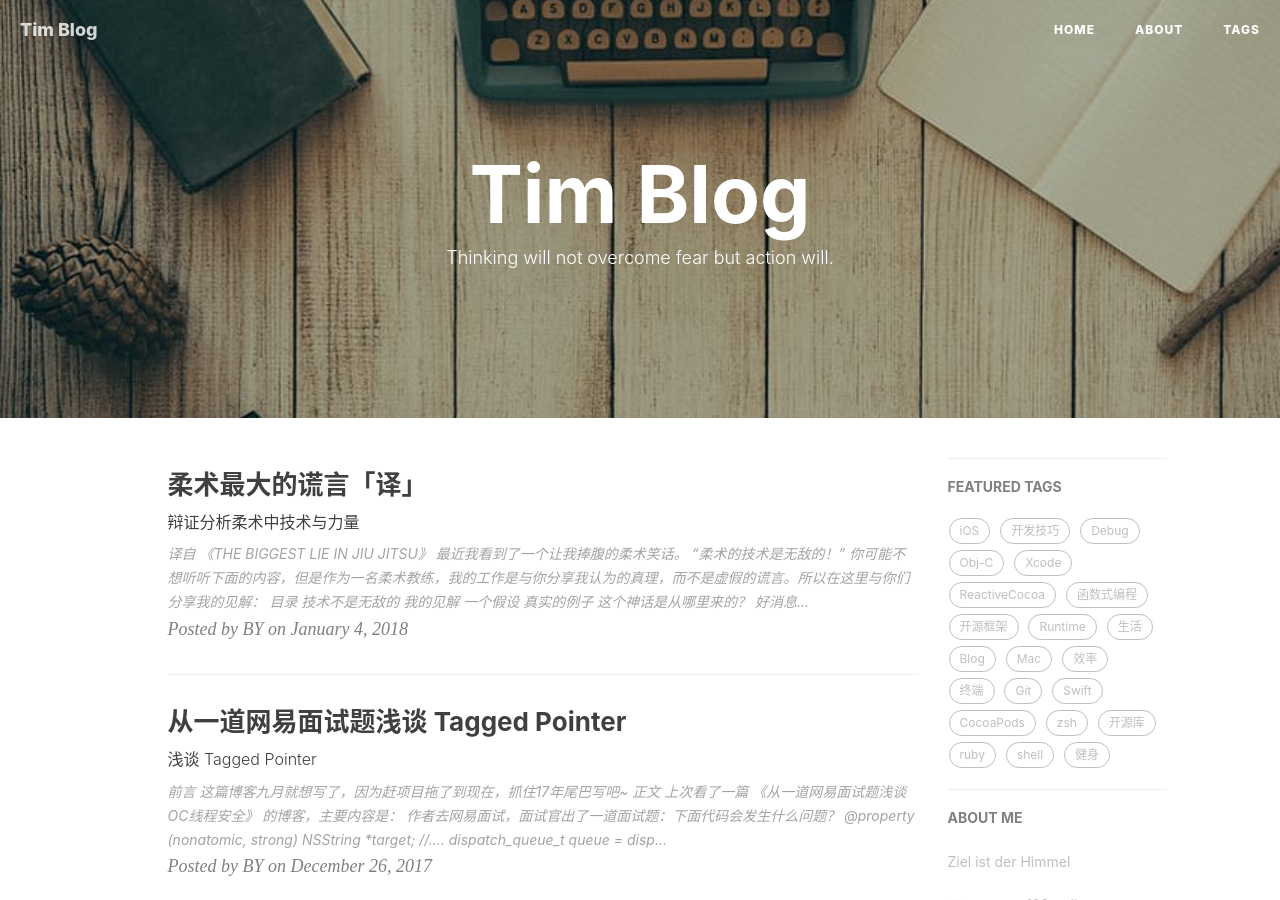
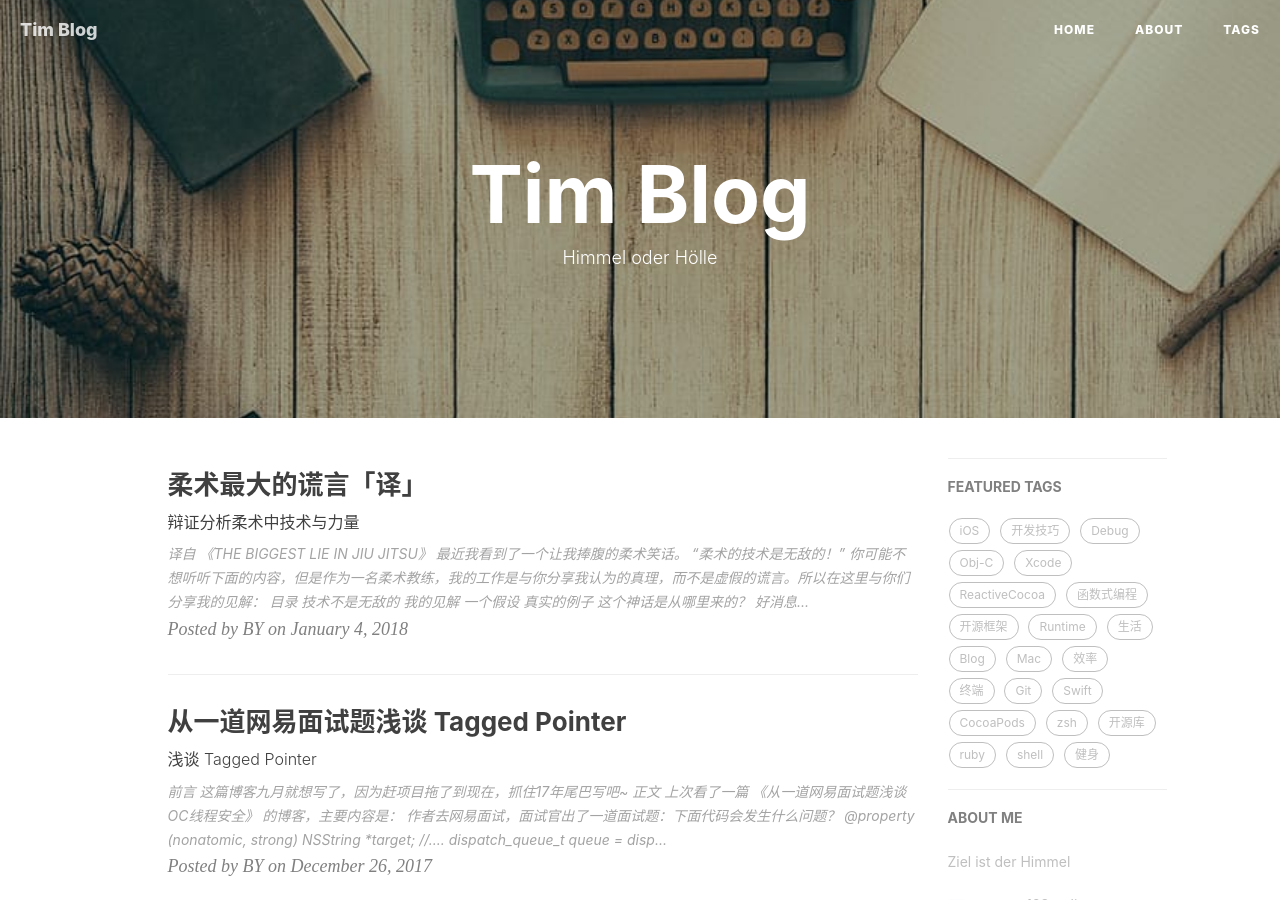
Before and after one commit to neverset123/YWHome, a Jekyll site: the page built from index.html, in a window 1280 px wide and 900 px high. Built offline with Jekyll 4.4.1, drawn with Linux system fonts in a browser that asks for light colours; nearby versions of some CDN libraries; the list of posts is cut into pages by our own code; comment, search, counter and statistics services are not loaded.

Commit message:
Update index.html

```diff
--- a/index.html
+++ b/index.html
@@ -1,6 +1,6 @@
 ---
 layout: page
-description: "Thinking will not overcome fear but action will."
+description: "Himmel oder Hölle"
 ---
 
 {% for post in paginator.posts %}
```
